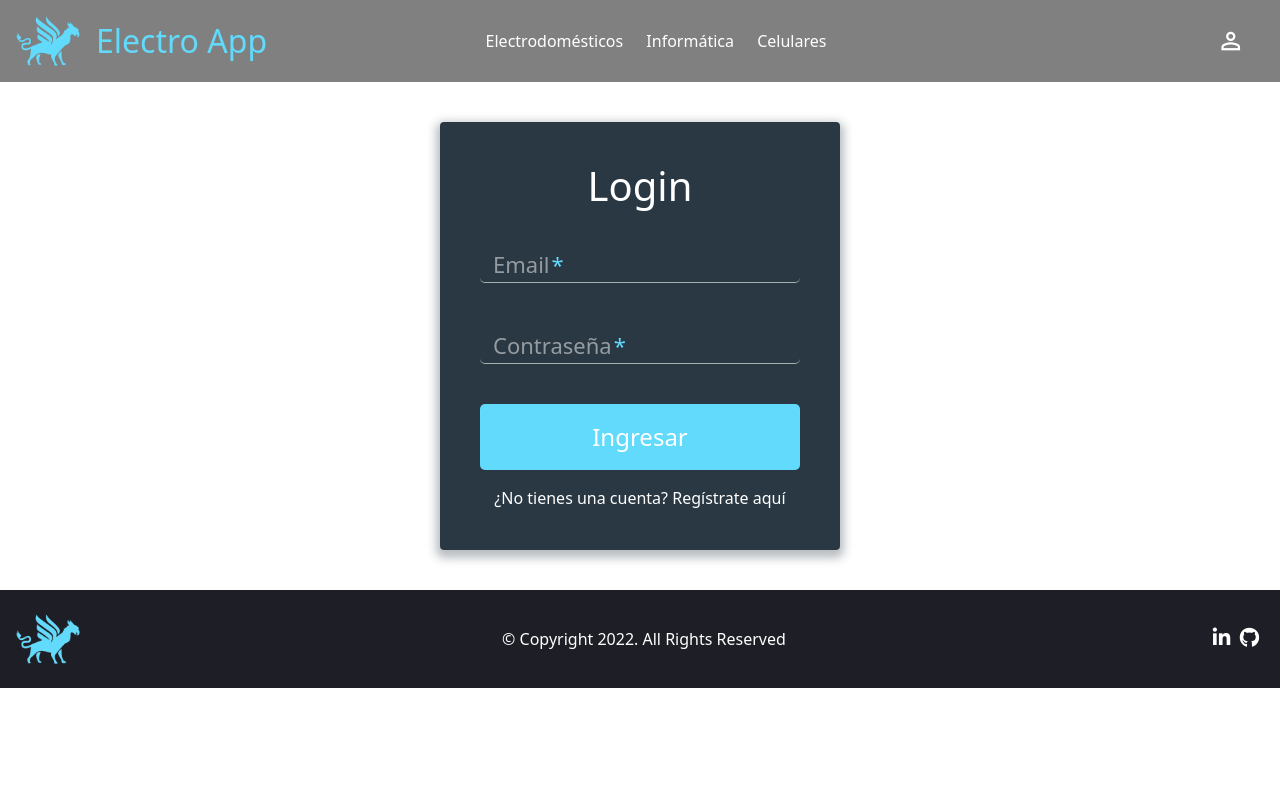
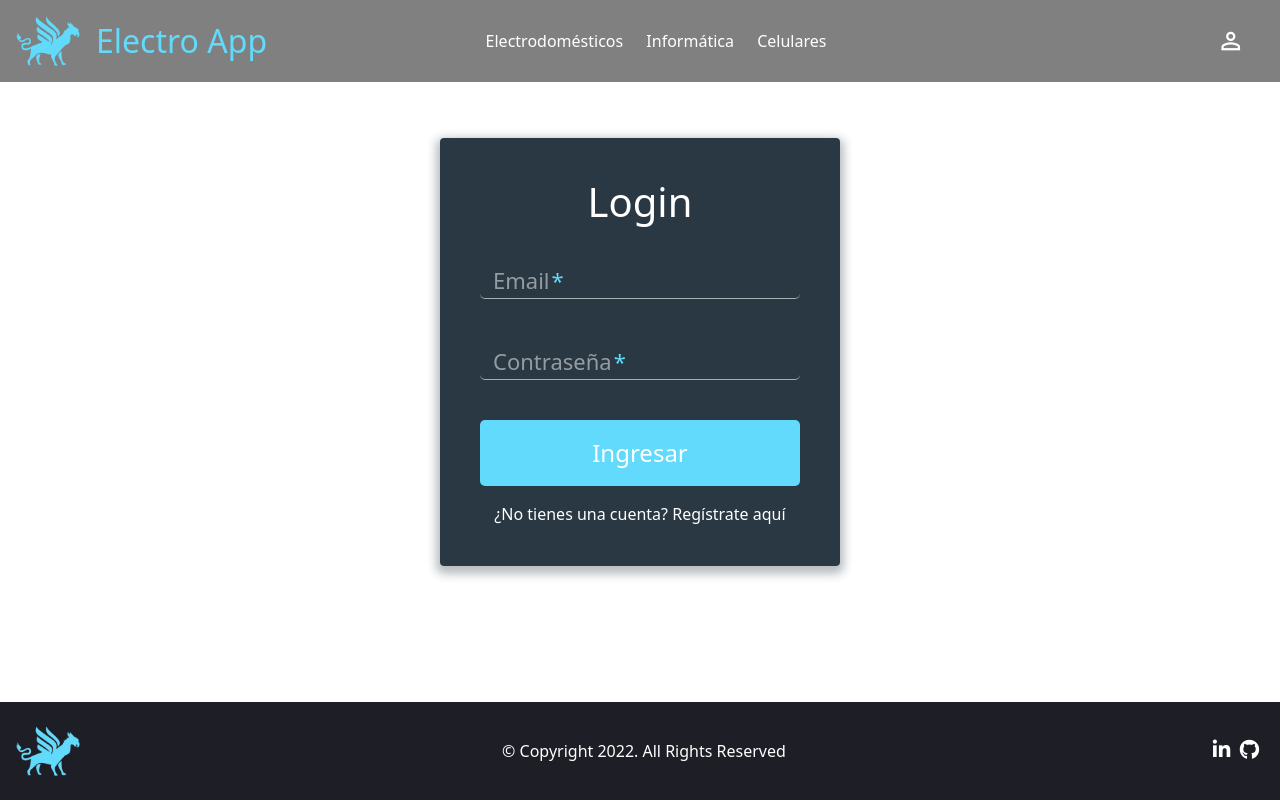
Before and after one commit to NachoJ12/ecommerce-app, a React (Create React App) app: page /login in a window 1280 px wide. Built offline with nearby package versions, Linux system fonts and the light colour scheme.

Commit message:
Fix footer

```diff
--- a/src/App.css
+++ b/src/App.css
@@ -1,3 +1,6 @@
 .App {
   text-align: center;
+  display: flex;
+  flex-direction: column;
+  min-height: 100vh;
 }
--- a/src/App.js
+++ b/src/App.js
@@ -16,8 +16,10 @@ import Footer from './components/Footer/Footer';
 function App() {
   return (
     <div className="App">
-      <ToastContainer position="bottom-center" limit={1} />
-
+      <ToastContainer
+        style={{ position: 'absolute', left: '10px', top: '90px' }}
+        limit={1}
+      />
       <BrowserRouter>
         <UserContextProvider>
           <CartContextProvider>
--- a/src/components/Footer/Footer.js
+++ b/src/components/Footer/Footer.js
@@ -1,12 +1,15 @@
 import React from 'react';
 import style from './Footer.module.css';
 import logo from '../../logo.svg';
+import { Link } from 'react-router-dom';
 
 const Footer = () => {
   return (
     <footer className={style.footer}>
       <div className={style.social}>
-        <img src={logo} alt="Logo" />
+        <Link to="/">
+          <img src={logo} alt="Logo" />
+        </Link>
 
         <p className={style.copyright}>© Copyright 2022. All Rights Reserved</p>
         <div className={style.icons}>
--- a/src/components/Footer/Footer.module.css
+++ b/src/components/Footer/Footer.module.css
@@ -1,8 +1,8 @@
 .footer {
   background: #1e1e26;
   color: #ffffff;
-
   padding: 1rem;
+  margin-top: auto;
 }
 
 .social {
```
